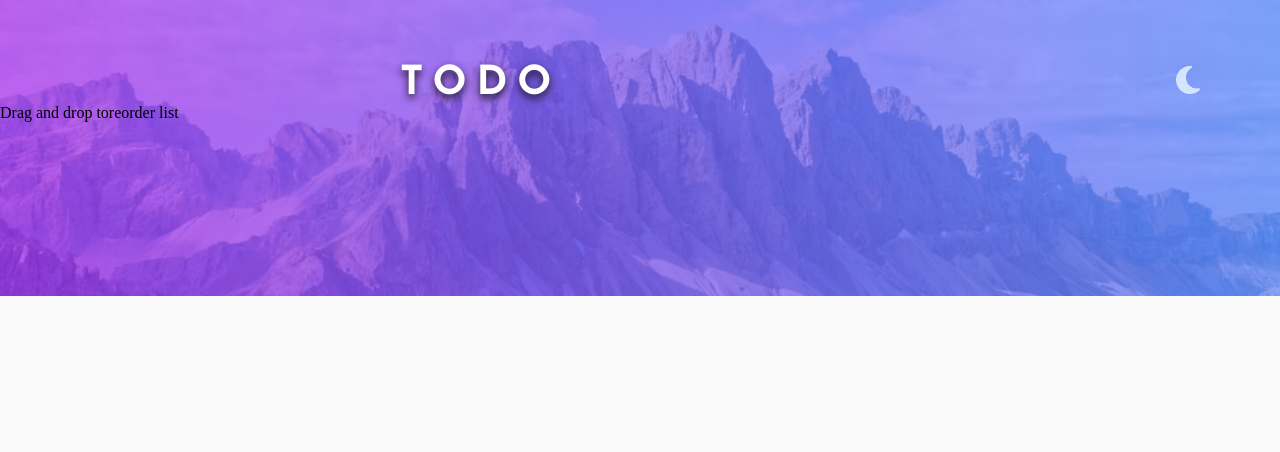
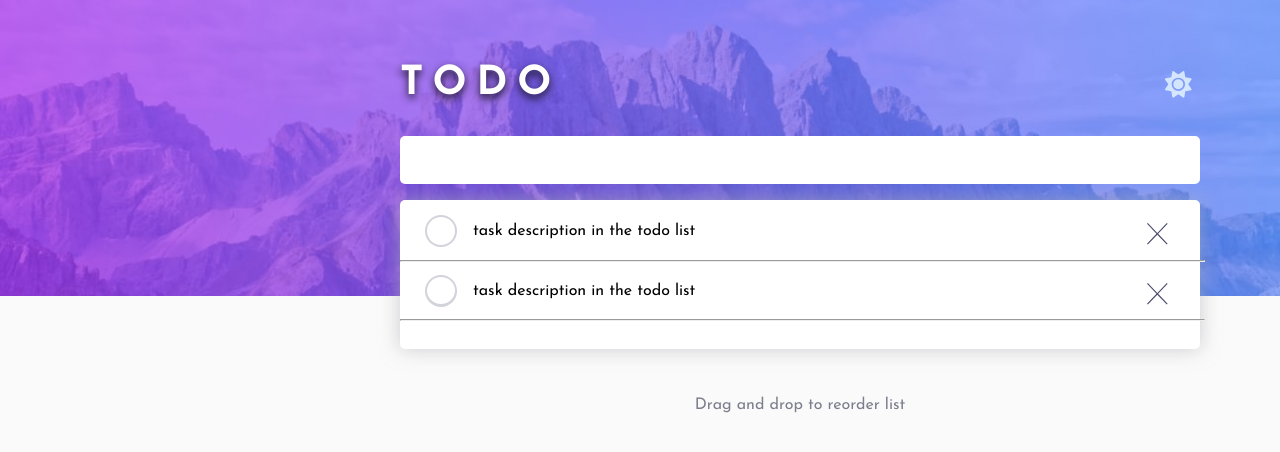
Before and after one commit to Makita7/Vue-TodoList, a Vue app: page / in a window 1280 px wide. Shown: the top 452 px of the page. Built offline with nearby package versions, Linux system fonts and the light colour scheme.

Commit message:
fix on header and input, starting list

```diff
--- a/src/App.vue
+++ b/src/App.vue
@@ -1,14 +1,18 @@
 <script setup>
     import '@fortawesome/free-solid-svg-icons';
     import BaseHeader from './components/BaseHeader.vue';
+    import BaseInput from './components/BaseInput.vue';
+import ListItems from './components/ListItems.vue';
 </script>
 
 <template>
     <div class="relative bottomBackground App">
         <div class="topBackground">
-            <div class="absolute">
+            <div class="absolute innerContainer">
                 <BaseHeader/>
-                <p>Drag and drop toreorder list</p>
+                <BaseInput/>
+                <ListItems/>
+                <p class="dragtext">Drag and drop to reorder list</p>
             </div>
         </div>
     </div>
@@ -21,8 +25,17 @@
         background-size: cover;
         height: 18.5rem;
     }
+    .innerContainer{
+        width: 100vh;
+        margin-left: 50vh;
+    }
     .bottomBackground{
         background-color: hsl(0, 0%, 98%);
         height: 100vh;
     }
+    .dragtext{
+        margin-top: 3rem;
+        color: hsl(236deg 6% 52%);
+        text-align: center;
+    }
 </style>
--- a/src/components/BaseHeader.vue
+++ b/src/components/BaseHeader.vue
@@ -1,5 +1,8 @@
 
 <script setup>
+    import { reactive, ref } from 'vue';
+
+    let DarkMode = ref(false);
 
 </script>
 
@@ -7,17 +10,19 @@
 <template>
     <header>
         <h1>todo</h1>
-        <fa class="iconW fa-2xl" icon="moon"/>
-        <!-- <fa class="iconW" icon="sun"/> -->
+        <button v-show="DarkMode" @click="(DarkMode = !DarkMode)">
+            <fa class="iconW fa-2xl" icon="moon"/>
+        </button>
+        <button v-show="!DarkMode" @click="(DarkMode = !DarkMode)">
+            <fa class="iconW fa-2xl" icon="sun"/>
+        </button>
     </header>
 </template>
 
 <style scoped>
 header{
     margin-top: 4rem;
-    width: 100vh;
     display: flex;
-    margin-left: 50vh;
     text-align: center;
     justify-content: space-between;
 }
@@ -37,4 +42,8 @@ header{
         color: white;
         scale: 1.1;
     }
+    button{
+        border-color: #ffffff00;
+        background-color: #ffffff00;
+    }
 </style>
--- a/src/components/BaseInput.vue
+++ b/src/components/BaseInput.vue
@@ -1,5 +1,22 @@
 
+<!-- the input should be posted to list with enter key -->
+<script setup>
+
+</script>
 
 <template>
-    input
+    <input type="text" id="newTodo" minlength="6" />
 </template>
+
+<style scoped>
+    input{
+        width: 100%;
+        border-radius: 5px;
+        border-color: rgba(240, 248, 255, 0);
+        height: 3rem;
+        margin: 2rem 0 1rem 0;
+        font-size: 1.4rem;
+        padding: 0rem 2rem;
+        box-sizing: border-box;
+    }
+</style>
--- a/src/components/ListItems.vue
+++ b/src/components/ListItems.vue
@@ -1,5 +1,109 @@
+
+<script setup>
+import { ref } from 'vue';
+
+    const Checkbox = ref(false);
+
+</script>
+
+<template>
+    <div class="Wrapper">
+        <div>
+            <div class="flex TodoItem">
+                <div v-show="Checkbox" class="checkWrapper">
+                    <div class="check"  @click="(Checkbox = !Checkbox)" >
+                        <img alt="check" src="../assets/icon-check.svg"/>
+                    </div>
+                </div>
+                <div v-show="!Checkbox" class="checkWrapperFalse">
+                    <div class="check"  @click="(Checkbox = !Checkbox)" >
+                        <img class="circle" alt="blanck checkbox" src="../assets/white-circle.svg"/>
+                    </div>
+                </div>
+                <p>task description in the todo list</p>
+                <img src="../assets/icon-cross.svg" alt="delete todo item" class="delete">
+            </div>
+            <hr class="divider"/>
+        </div>
 
 
-<template>
-    list of todo
+        <div>
+            <div class="flex TodoItem">
+                <div v-show="Checkbox" class="checkWrapper">
+                    <div class="check"  @click="(Checkbox = !Checkbox)" >
+                        <img alt="check" src="../assets/icon-check.svg"/>
+                    </div>
+                </div>
+                <div v-show="!Checkbox" class="checkWrapperFalse">
+                    <div class="check"  @click="(Checkbox = !Checkbox)" >
+                        <img class="circle" alt="blanck checkbox" src="../assets/white-circle.svg"/>
+                    </div>
+                </div>
+                <p>task description in the todo list</p>
+                <img src="../assets/icon-cross.svg" alt="delete todo item" class="delete">
+            </div>
+            <hr class="divider"/>
+        </div>
+
+    </div>
 </template>
+
+<style scoped>
+    .Wrapper{
+        background-color: white;
+        border-radius: 5px;
+        width: 100%;
+        padding: 15px 25px;
+        box-sizing: border-box;
+        box-shadow: 0px 0px 20px hsl(233deg 6% 71% / 64%);
+    }
+    .checkWrapper{
+        background: linear-gradient( 160deg ,hsl(192, 100%, 67%), hsl(280, 87%, 65%));
+        height: 2rem;
+        width: 2rem;
+        border-radius: 50%;
+        box-sizing: border-box;
+    }
+    .checkWrapperFalse{
+        background: linear-gradient( 160deg ,hsl(233, 11%, 84%), hsl(233, 11%, 84%));
+        height: 2rem;
+        width: 2rem;
+        border-radius: 50%;
+        box-sizing: border-box;
+        transition: all 2s ease-in-out;
+    }
+    .checkWrapperFalse:hover{
+        background: linear-gradient( 160deg ,hsl(192, 100%, 67%), hsl(280, 87%, 65%));
+    }
+    .check{
+        color: white;
+    }
+    .check img {
+        margin: auto;
+        padding-top: 0.6rem;
+        display: block;
+        width: 1rem;
+    }
+    .check .circle {
+        margin: auto;
+        padding-top: 0.15rem;
+        display: block;
+        width: 1.7rem;
+    }
+    img.delete {
+        width: 1.3rem;
+        height: 1.4rem;
+        padding-top: 0.5rem;
+    }
+    .TodoItem p{
+        padding: 0.5rem 1rem;
+        width: 92%;
+        box-sizing: border-box;
+    }
+    .divider{
+        width: 107%;
+        margin: 0.8rem 0;
+        background-color: hsl(0, 0%, 98%);
+        margin-left: -25px;
+    }
+</style>
--- a/src/style.css
+++ b/src/style.css
@@ -10,6 +10,12 @@
 
 h1, h2, h3, h4, h5, h6{
     font-family: 'Josefin Sans', sans-serif;
+    font-weight: 700;
+}
+
+p, input{
+    font-family: 'Josefin Sans', sans-serif;
+    font-weight: 400;
 }
 
 .absolute{
@@ -19,3 +25,7 @@ h1, h2, h3, h4, h5, h6{
 .relative{
     position: relative;
 }
+
+.flex{
+    display: flex;
+}
```
Also changed, not shown: src/assets/white-circle.svg (added).
